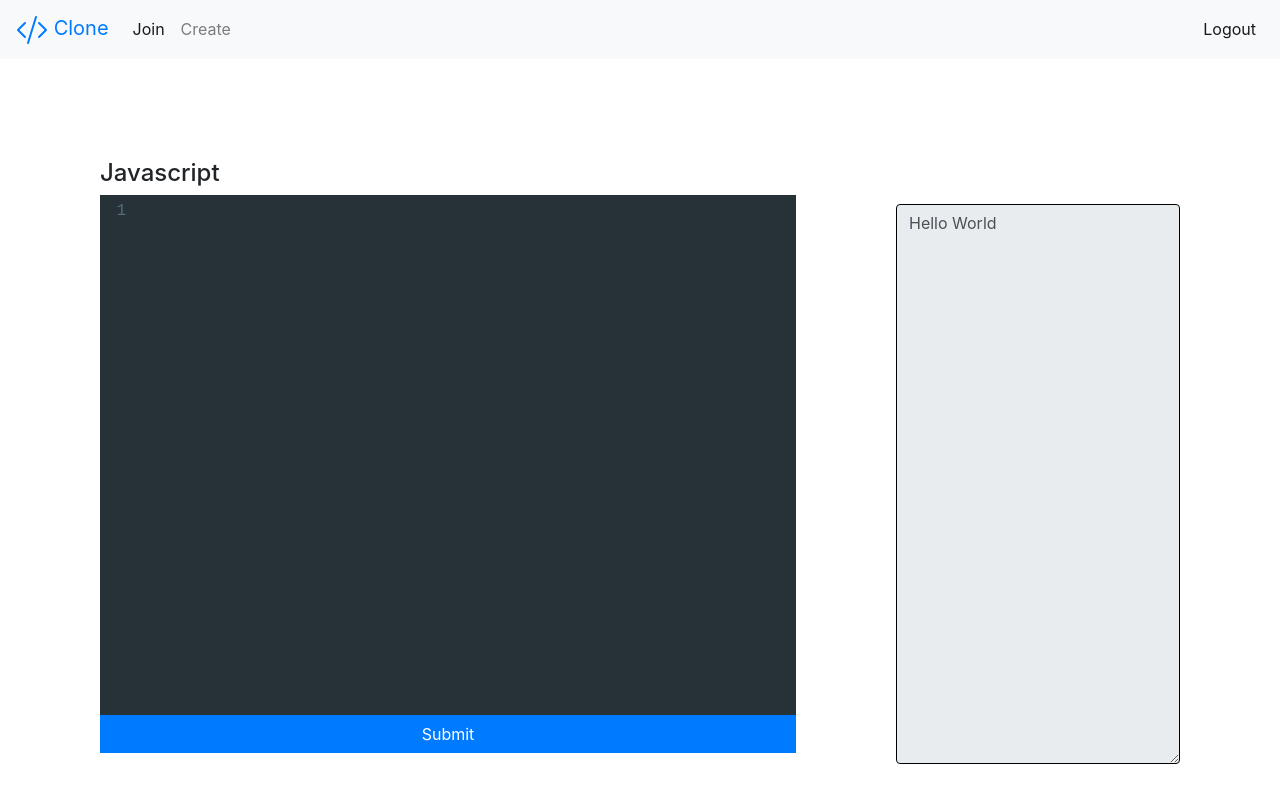
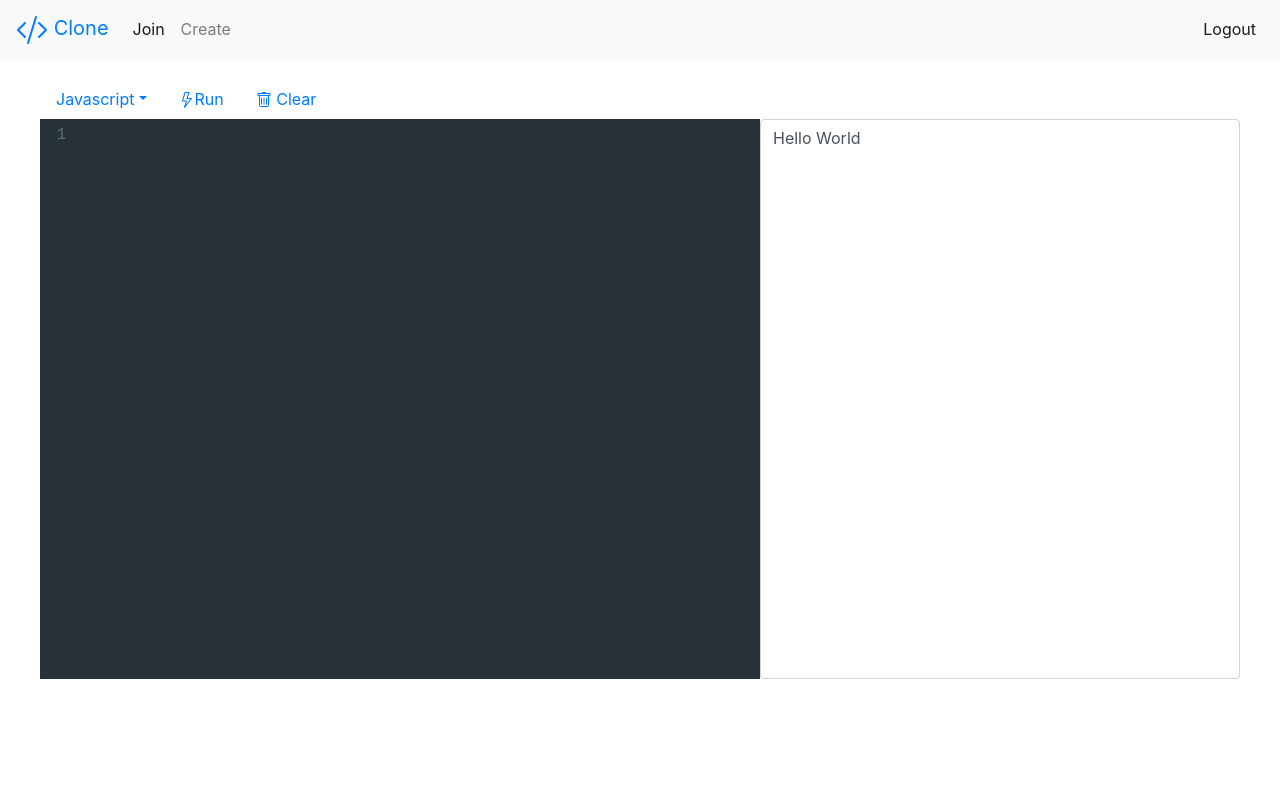
Before and after one commit to b1617/Clone, a React (Create React App) app in the folder frontend/: page /code in a window 1280 px wide. Shown: the top 802 px of the page. Built offline with nearby package versions, Linux system fonts and the light colour scheme; no server answers; sample sign-in values are in the browser's storage.

Commit message:
fix code page

```diff
--- a/frontend/src/App.css
+++ b/frontend/src/App.css
@@ -6,6 +6,10 @@
   --breakpoint-xl: 1200px;
 }
 
+textarea {
+  resize: none;
+}
+
 .slogan {
   padding: 15% 0% 0% 10%;
   font-size: 5vw;
--- a/frontend/src/components/CodeMirror.js
+++ b/frontend/src/components/CodeMirror.js
@@ -1,9 +1,11 @@
 import 'codemirror/lib/codemirror.css';
 import 'codemirror/theme/material.css';
+import 'codemirror/theme/eclipse.css';
 import 'codemirror/mode/javascript/javascript.js';
 import React, { Component } from 'react';
 import { Controlled as CodeMirror } from 'react-codemirror2';
-import { Button } from 'react-bootstrap';
+import { Button, Nav, NavDropdown } from 'react-bootstrap';
+import { Lightning, Trash } from 'react-bootstrap-icons';
 import { output } from '../actions/outputActions';
 import { connect } from 'react-redux';
 
@@ -29,6 +31,13 @@ class Codemirror extends Component {
     this.props.emit(this.state.request);
   };
 
+  clear = () => {
+    console.log('clear');
+    this.setState({
+      request: ''
+    });
+  };
+
   componentWillReceiveProps(nextProps) {
     this.setState({
       request: nextProps.message
@@ -37,10 +46,23 @@ class Codemirror extends Component {
 
   render() {
     return (
-      <div style={{ margin: '100px 100px 100px 100px' }}>
-        <div>
-          <h4>Javascript</h4>
-        </div>
+      <div>
+        <Nav>
+          <NavDropdown title='Javascript' id='nav-dropdown'>
+            <NavDropdown.Item active>Javascript</NavDropdown.Item>
+            <NavDropdown.Item>Python</NavDropdown.Item>
+          </NavDropdown>
+          <Nav.Item>
+            <Nav.Link onClick={this.run}>
+              <Lightning></Lightning>Run
+            </Nav.Link>
+          </Nav.Item>
+          <Nav.Item>
+            <Nav.Link onClick={this.clear}>
+              <Trash></Trash> Clear
+            </Nav.Link>
+          </Nav.Item>
+        </Nav>
         <CodeMirror
           value={this.state.request}
           options={{
@@ -59,22 +81,9 @@ class Codemirror extends Component {
             }
           }}
         />
-        <div style={this.divBtn}>
-          <Button
-            style={{ width: '100%', borderRadius: '0px' }}
-            onClick={this.run}
-          >
-            Submit
-          </Button>
-        </div>
       </div>
     );
   }
-
-  divBtn = {
-    display: 'flex',
-    justifyContent: 'flex-end'
-  };
 }
 
 const mapStateToProps = (state) => {
--- a/frontend/src/components/Output.js
+++ b/frontend/src/components/Output.js
@@ -5,18 +5,10 @@ import { connect } from 'react-redux';
 export class Output extends Component {
   render() {
     return (
-      <Form.Group
-        controlId='exampleForm.ControlTextarea1'
-        style={{ margin: '145px 100px 135px  0px' }}
-      >
+      <Form.Group>
         {' '}
         <Form.Control
-          style={{
-            border: '1px black solid',
-            minHeight: '70vh'
-          }}
           as='textarea'
-          rows='12'
           readOnly
           value={this.props.output}
         ></Form.Control>
--- a/frontend/src/styles/code.css
+++ b/frontend/src/styles/code.css
@@ -1,9 +1,20 @@
 .code {
+  margin: 20px 40px 20px 40px;
   display: grid;
-  grid-template-columns: 70% 30%;
+  grid-template-columns: 60% 40%;
   grid-template-rows: 100% 100%;
 }
 
 .CodeMirror {
-  min-height: 65vh;
+  min-height: 70vh;
 }
+
+.form-group {
+  margin: 40px 0px 0px 0px;
+}
+
+.form-group textarea {
+  width: 100%;
+  height: 100%;
+  background-color: #ffffff !important;
+}
```
